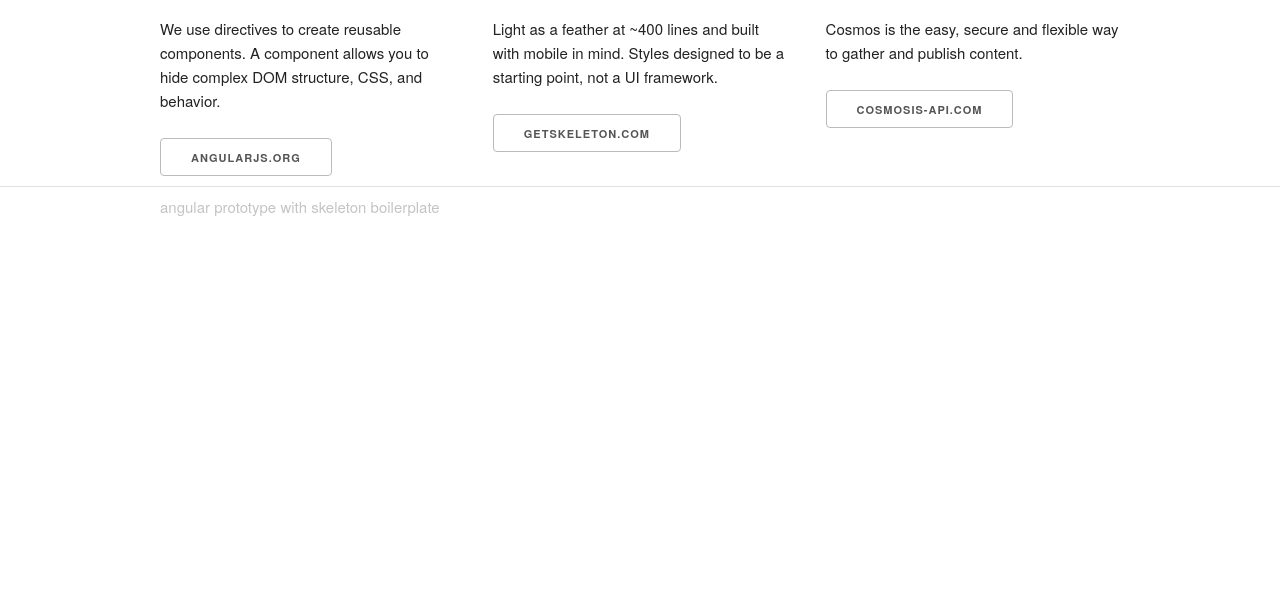
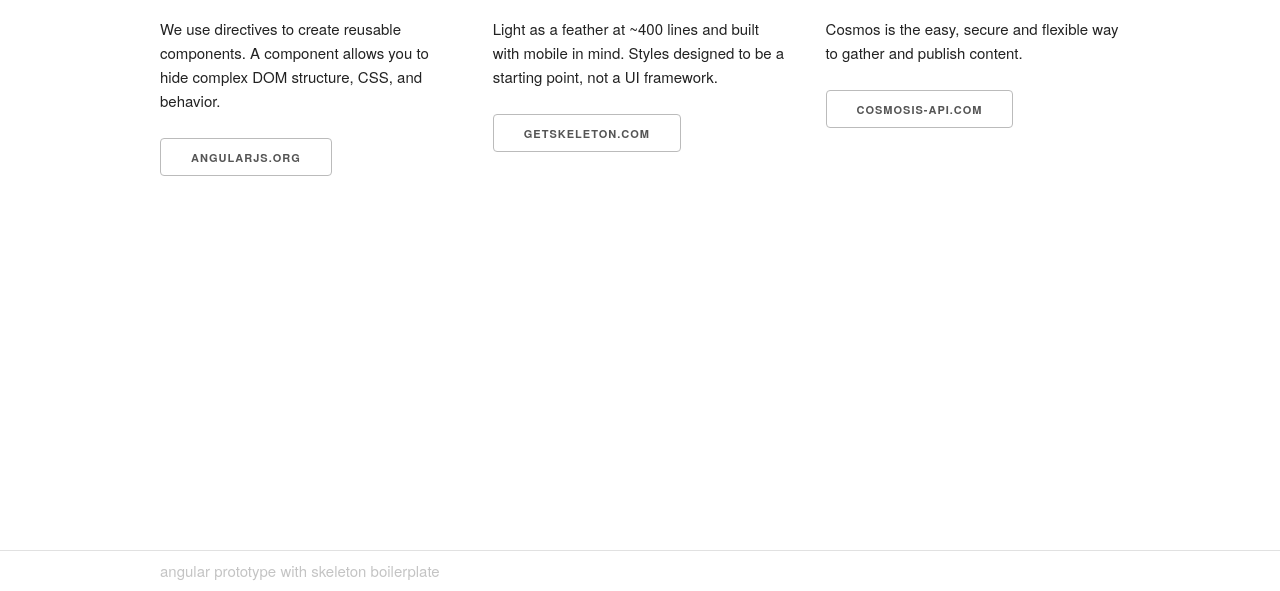
Before and after one commit to paulcaseys/producttransformation-academy, a website: page app/index.html in a window 1280 px wide. Shown: the part 210-801 px from the top of the page. Drawn offline with nearby package versions, Linux system fonts and the light colour scheme; some packages are replaced by stand-ins of ours; files that its build step writes are made by us from their sources.

Commit message:
tidy html and make footer stick to bottom if not enough content

```diff
--- a/app/index.html
+++ b/app/index.html
@@ -34,22 +34,17 @@
     Loading...
   </div>
 
+  <div class="footer-wrapper">
+
     <div class="ng-cloak" >
 
       <nav ng-controller="NavigationCtrl" class="navigation" >
-
         <div class="container">
-
           <ul class="navigations nav navbar-nav">
             <li ng-repeat="item in items" class="item" ng-class="{'active': item.id == states.activeItem}" ng-click="changePage(item.id)">{{item.title}}</li>
           </ul>
-
         </div>
-
       </nav>
-
-
-
 
       <div class="section">
         <div class="container">
@@ -57,9 +52,15 @@
         </div>
       </div>
 
+    </div>
 
+    <div class="footer-push">
+    </div>
+
+  </div>
 
   <div class="footer">
+
     <div class="container">
 
       <ul class="nav navbar-nav">
@@ -67,13 +68,9 @@
       </ul>
 
     </div>
-      </div>
-
 
   </div>
 
-
-</head>
 <body>
 
 <!-- End Document
--- a/app/styles/main.scss
+++ b/app/styles/main.scss
@@ -69,11 +69,14 @@
   padding: 0.2em 0;
 }
 
+html, body {
+    height: 100%;
+}
+
 body {
   padding: 0;
   background-color:#fff;
 }
-
 h1 {
   font-color:#ff0;
 }
@@ -108,6 +111,18 @@
 .footer ul {  list-style: none;  margin: 0; padding: 0;}
 .footer ul li {  float: left;  margin-right: 20px;   line-height: 40px; color: #c4c4c4; font-size: emCalc(12px); }
 
+.footer-wrapper {
+    min-height: 100%;
+    height: auto !important;
+    height: 100%;
+    margin: 0 auto -40px; /* the bottom margin is the negative value of the footer's height */
+}
+.footer, .footer-push {
+    height: 40px; /* .push must be the same height as .footer */
+}
+* {
+    margin: 0;
+}
 
 
 //////////////////////////////////////
```
Lines whose indentation alone changed are shown as unchanged.
